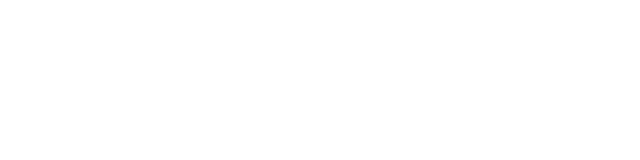
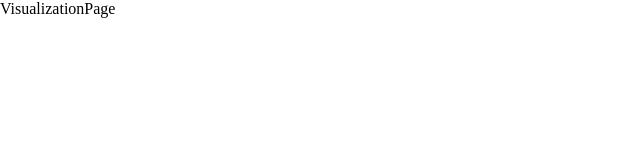
Before and after one commit to TanishaTrivedi123/Sorting-Visualizer, a React (Vite) app in the folder frontend/: page /sort-visualization in a window 1280 px wide. Before the commit this address had no page. Shown: the top 160 px of the page, without its empty margins (0-640 px from the left). Built offline with nearby package versions, Linux system fonts and the light colour scheme.

Commit message:
folder setup is done for visualization page

```diff
--- a/frontend/src/App.jsx
+++ b/frontend/src/App.jsx
@@ -6,6 +6,7 @@
 import HomePage from "./pages/HomePage";
 import ExploreAlgorithmPage from "./pages/ExploreAlgorithmPage";
 import MyProfilePage from "./pages/MyProfilePage";
+import VisualizationPage from "./pages/VisualizationPage";
 
 const App = () => {
   return (
@@ -17,6 +18,7 @@
         <Route path="/sorting" element={<HomePage />} />
         <Route path="/algorithms" element={<ExploreAlgorithmPage />} />
         <Route path="/my-profile" element={<MyProfilePage />} />
+        <Route path="/sort-visualization" element={<VisualizationPage />} />
       </Routes>
     </div>
   );
--- /dev/null
+++ b/frontend/src/pages/VisualizationPage.jsx
@@ -0,0 +1,7 @@
+import React from "react";
+
+const VisualizationPage = () => {
+  return <div>VisualizationPage</div>;
+};
+
+export default VisualizationPage;
```
